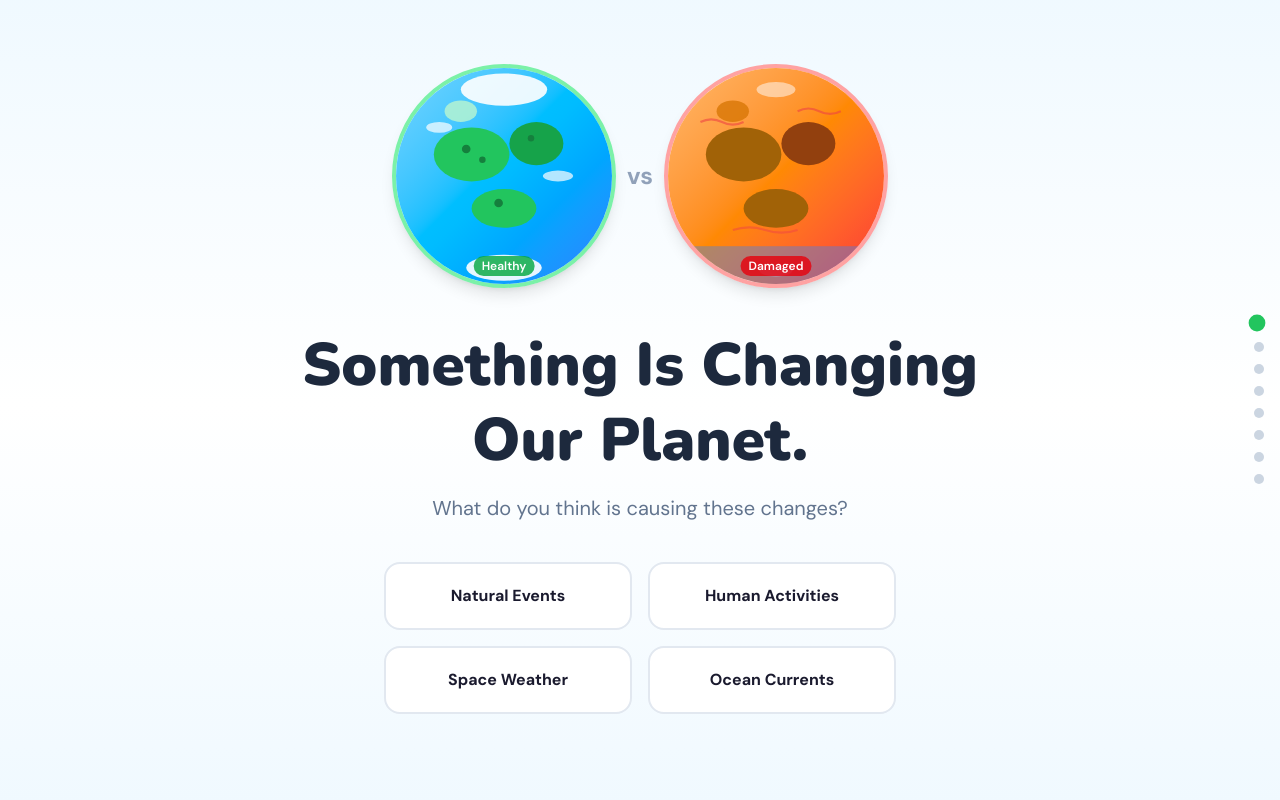
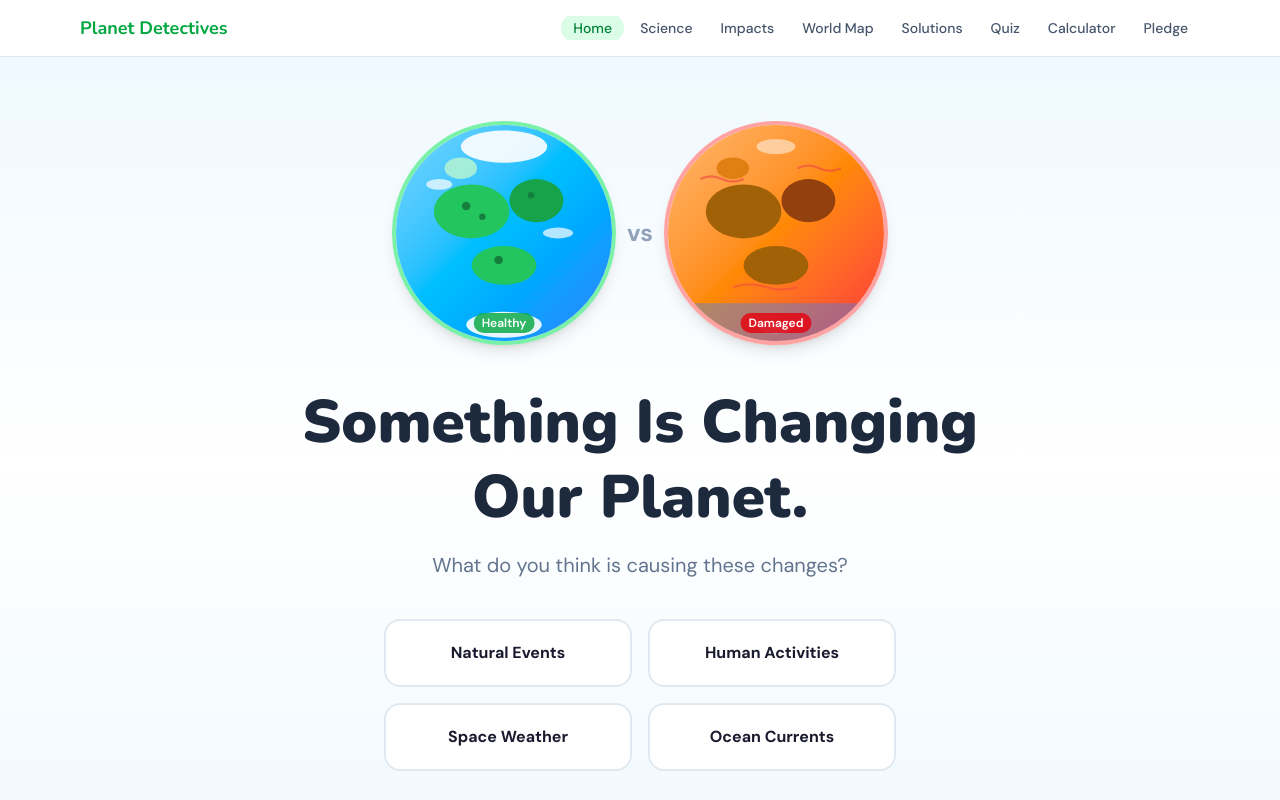
Before and after one commit to mrakiyaaa/plant-detectives, a Next.js app: page / in a window 1280 px wide. Shown: the top 800 px of the page. Built offline with nearby package versions, Linux system fonts and the light colour scheme.

Commit message:
feat: move sections into pages

```diff
--- /dev/null
+++ b/src/app/carbon-calculator/page.tsx
@@ -0,0 +1,11 @@
+"use client";
+
+import Section7CarbonCalculator from "@/components/Section7CarbonCalculator";
+
+export default function CarbonCalculatorPage() {
+  return (
+    <main>
+      <Section7CarbonCalculator />
+    </main>
+  );
+}
--- a/src/app/globals.css
+++ b/src/app/globals.css
@@ -28,6 +28,15 @@ body {
 
 h1, h2, h3, h4, h5, h6 {
   font-family: 'Nunito', sans-serif;
+}
+
+/* Hide scrollbar for nav */
+.scrollbar-hide::-webkit-scrollbar {
+  display: none;
+}
+.scrollbar-hide {
+  -ms-overflow-style: none;
+  scrollbar-width: none;
 }
 
 /* Custom scrollbar */
--- /dev/null
+++ b/src/app/impacts/page.tsx
@@ -0,0 +1,11 @@
+"use client";
+
+import Section3Impacts from "@/components/Section3Impacts";
+
+export default function ImpactsPage() {
+  return (
+    <main>
+      <Section3Impacts />
+    </main>
+  );
+}
--- a/src/app/layout.tsx
+++ b/src/app/layout.tsx
@@ -1,5 +1,6 @@
 import type { Metadata } from "next";
 import "./globals.css";
+import Navbar from "@/components/Navbar";
 
 export const metadata: Metadata = {
   title: "Planet Detectives: Solve the Climate Mystery",
@@ -14,7 +15,10 @@ export default function RootLayout({
 }>) {
   return (
     <html lang="en" className="h-full antialiased">
-      <body className="min-h-full flex flex-col">{children}</body>
+      <body className="min-h-full flex flex-col">
+        <Navbar />
+        {children}
+      </body>
     </html>
   );
 }
--- a/src/app/page.tsx
+++ b/src/app/page.tsx
@@ -1,59 +1,11 @@
 "use client";
 
-import { useState, useEffect } from "react";
-import dynamic from "next/dynamic";
-import NavigationDots from "@/components/NavigationDots";
 import Section1MysteryHook from "@/components/Section1MysteryHook";
-import Section2Science from "@/components/Section2Science";
-import Section3Impacts from "@/components/Section3Impacts";
-import Section5Solutions from "@/components/Section5Solutions";
-import Section6Quiz from "@/components/Section6Quiz";
-import Section7CarbonCalculator from "@/components/Section7CarbonCalculator";
-import Section8Pledge from "@/components/Section8Pledge";
-
-// Dynamic import for react-simple-maps (SSR issues)
-const Section4WorldMap = dynamic(
-  () => import("@/components/Section4WorldMap"),
-  { ssr: false, loading: () => <div className="min-h-screen" /> }
-);
 
 export default function Home() {
-  const [activeSection, setActiveSection] = useState(0);
-
-  useEffect(() => {
-    const sectionIds = Array.from({ length: 8 }, (_, i) => `section-${i}`);
-
-    const observer = new IntersectionObserver(
-      (entries) => {
-        entries.forEach((entry) => {
-          if (entry.isIntersecting) {
-            const index = sectionIds.indexOf(entry.target.id);
-            if (index !== -1) setActiveSection(index);
-          }
-        });
-      },
-      { threshold: 0.4 }
-    );
-
-    sectionIds.forEach((id) => {
-      const el = document.getElementById(id);
-      if (el) observer.observe(el);
-    });
-
-    return () => observer.disconnect();
-  }, []);
-
   return (
-    <main className="relative">
-      <NavigationDots activeSection={activeSection} />
+    <main>
       <Section1MysteryHook />
-      <Section2Science />
-      <Section3Impacts />
-      <Section4WorldMap />
-      <Section5Solutions />
-      <Section6Quiz />
-      <Section7CarbonCalculator />
-      <Section8Pledge />
     </main>
   );
 }
--- /dev/null
+++ b/src/app/pledge/page.tsx
@@ -0,0 +1,11 @@
+"use client";
+
+import Section8Pledge from "@/components/Section8Pledge";
+
+export default function PledgePage() {
+  return (
+    <main>
+      <Section8Pledge />
+    </main>
+  );
+}
--- /dev/null
+++ b/src/app/quiz/page.tsx
@@ -0,0 +1,11 @@
+"use client";
+
+import Section6Quiz from "@/components/Section6Quiz";
+
+export default function QuizPage() {
+  return (
+    <main>
+      <Section6Quiz />
+    </main>
+  );
+}
--- /dev/null
+++ b/src/app/science/page.tsx
@@ -0,0 +1,11 @@
+"use client";
+
+import Section2Science from "@/components/Section2Science";
+
+export default function SciencePage() {
+  return (
+    <main>
+      <Section2Science />
+    </main>
+  );
+}
--- /dev/null
+++ b/src/app/solutions/page.tsx
@@ -0,0 +1,11 @@
+"use client";
+
+import Section5Solutions from "@/components/Section5Solutions";
+
+export default function SolutionsPage() {
+  return (
+    <main>
+      <Section5Solutions />
+    </main>
+  );
+}
--- /dev/null
+++ b/src/app/world-map/page.tsx
@@ -0,0 +1,16 @@
+"use client";
+
+import dynamic from "next/dynamic";
+
+const Section4WorldMap = dynamic(
+  () => import("@/components/Section4WorldMap"),
+  { ssr: false, loading: () => <div className="min-h-screen" /> }
+);
+
+export default function WorldMapPage() {
+  return (
+    <main>
+      <Section4WorldMap />
+    </main>
+  );
+}
--- /dev/null
+++ b/src/components/Navbar.tsx
@@ -0,0 +1,54 @@
+"use client";
+
+import Link from "next/link";
+import { usePathname } from "next/navigation";
+
+const navItems = [
+  { label: "Home", href: "/" },
+  { label: "Science", href: "/science" },
+  { label: "Impacts", href: "/impacts" },
+  { label: "World Map", href: "/world-map" },
+  { label: "Solutions", href: "/solutions" },
+  { label: "Quiz", href: "/quiz" },
+  { label: "Calculator", href: "/carbon-calculator" },
+  { label: "Pledge", href: "/pledge" },
+];
+
+export default function Navbar() {
+  const pathname = usePathname();
+
+  return (
+    <nav className="sticky top-0 z-50 bg-white/80 backdrop-blur-md border-b border-slate-200">
+      <div className="max-w-6xl mx-auto px-4">
+        <div className="flex items-center justify-between h-14">
+          <Link
+            href="/"
+            className="font-heading font-bold text-lg text-green-600 shrink-0"
+          >
+            Planet Detectives
+          </Link>
+
+          <ul className="flex items-center gap-1 overflow-x-auto scrollbar-hide">
+            {navItems.map(({ label, href }) => {
+              const isActive = pathname === href;
+              return (
+                <li key={href}>
+                  <Link
+                    href={href}
+                    className={`px-3 py-1.5 rounded-full text-sm font-medium transition-colors whitespace-nowrap ${
+                      isActive
+                        ? "bg-green-100 text-green-700"
+                        : "text-slate-600 hover:text-slate-900 hover:bg-slate-100"
+                    }`}
+                  >
+                    {label}
+                  </Link>
+                </li>
+              );
+            })}
+          </ul>
+        </div>
+      </div>
+    </nav>
+  );
+}
--- a/src/components/Section1MysteryHook.tsx
+++ b/src/components/Section1MysteryHook.tsx
@@ -1,6 +1,7 @@
 "use client";
 
 import { useState } from "react";
+import { useRouter } from "next/navigation";
 import { motion, AnimatePresence } from "framer-motion";
 
 const options = [
@@ -82,6 +83,7 @@ function EarthIllustration() {
 export default function Section1MysteryHook() {
   const [selected, setSelected] = useState<number | null>(null);
   const [answered, setAnswered] = useState(false);
+  const router = useRouter();
   const isCorrect = selected !== null && options[selected].correct;
 
   const handleSelect = (i: number) => {
@@ -89,9 +91,8 @@ export default function Section1MysteryHook() {
     setAnswered(true);
   };
 
-  const scrollToNext = () => {
-    const el = document.getElementById("section-1");
-    if (el) el.scrollIntoView({ behavior: "smooth" });
+  const goToScience = () => {
+    router.push("/science");
   };
 
   return (
@@ -181,11 +182,11 @@ export default function Section1MysteryHook() {
           initial={{ opacity: 0, scale: 0.8 }}
           animate={{ opacity: 1, scale: 1 }}
           transition={{ delay: 0.3, type: "spring" }}
-          onClick={scrollToNext}
+          onClick={goToScience}
           className="bg-green-500 hover:bg-green-600 text-white font-bold px-8 py-3 rounded-full text-lg shadow-lg shadow-green-200 transition-colors cursor-pointer"
           aria-label="Continue to next section"
         >
-          Let&apos;s Explore the Science &darr;
+          Let&apos;s Explore the Science &rarr;
         </motion.button>
       )}
     </section>
```
